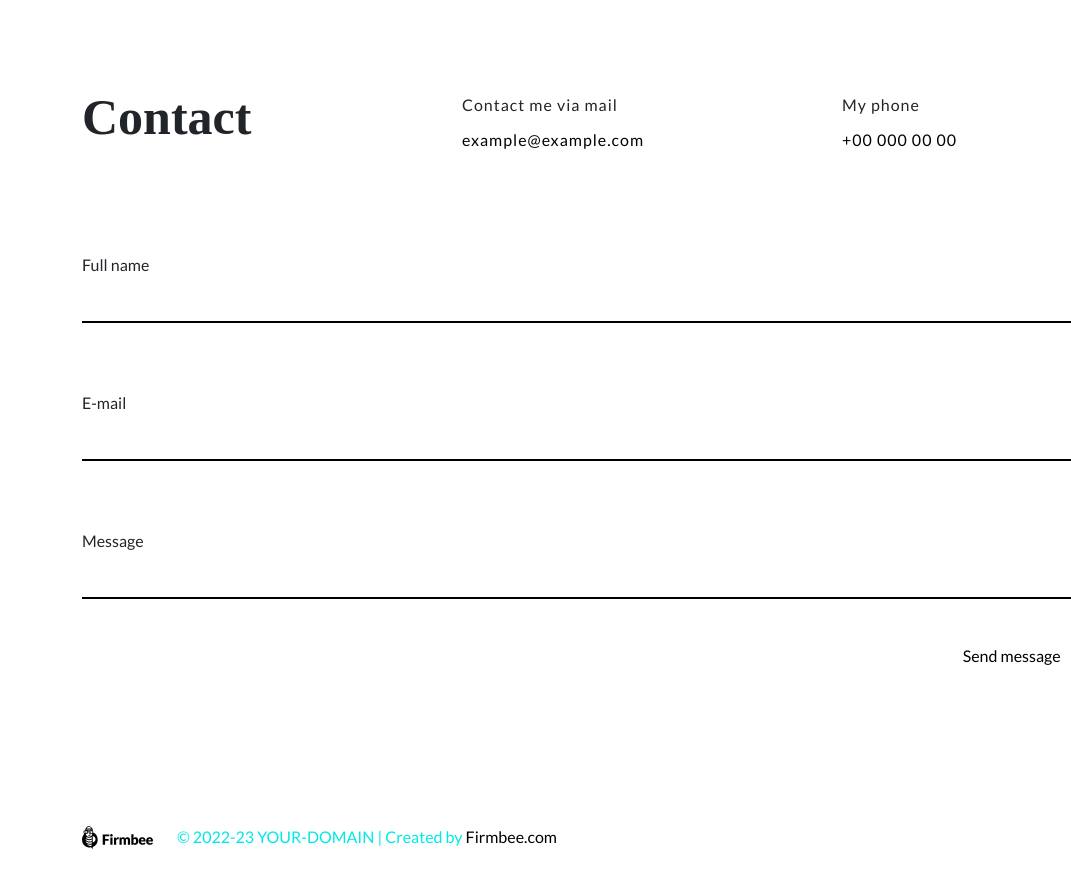
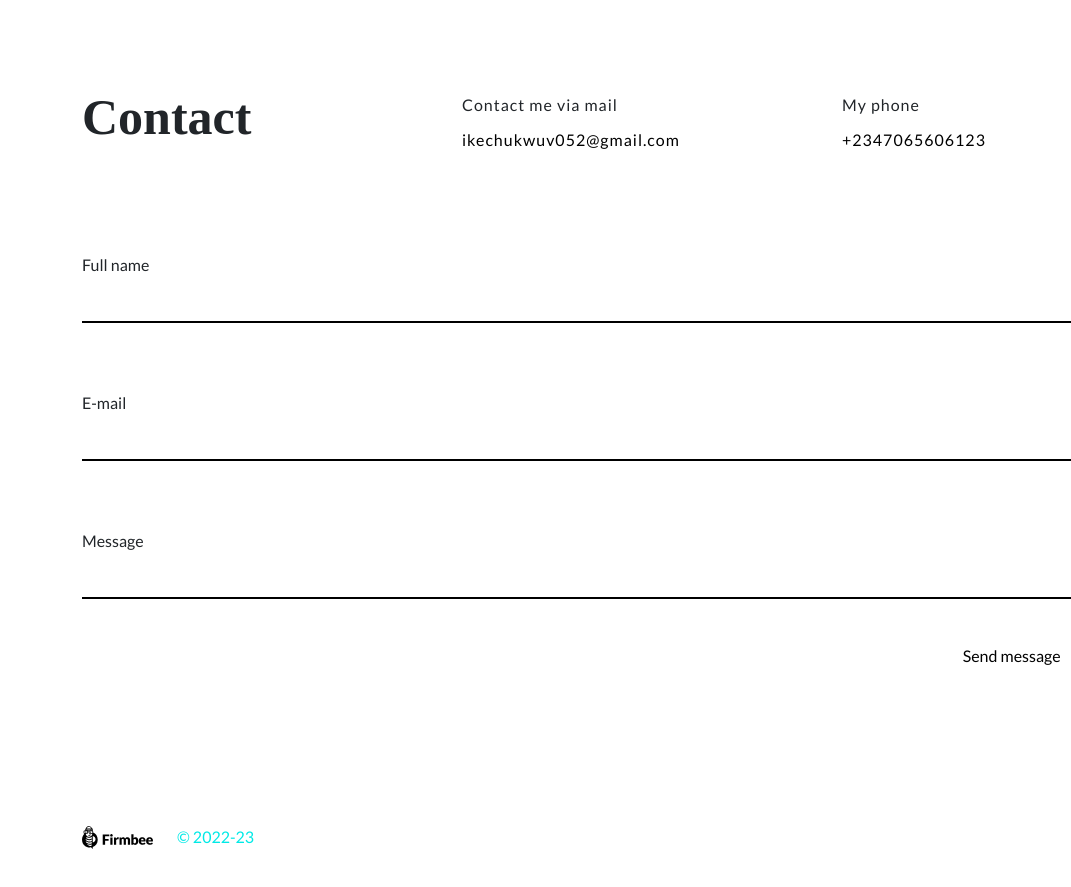
Before and after one commit to Victor070656/testgraphics, a plain HTML site: page index.html in a window 1280 px wide. Shown: the part 3580-4467 px from the top of the page, 0-1071 px from the left. Drawn offline with nearby package versions, Linux system fonts and the light colour scheme; files that its build step writes are made by us from their sources.

Commit message:
Update index.html

```diff
--- a/index.html
+++ b/index.html
@@ -464,18 +464,18 @@
                         <div class="col">
                             <p>
                                 Contact me via mail<br>
-                                <a href="mailto:example@example.com">example@example.com</a>
+                                <a href="mailto: ikechukwuv052@gmail.com">ikechukwuv052@gmail.com</a>
                             </p>
                         </div>
                         <div class="col">
                             <p>
                                 My phone <br>
-                                <a href="tel:+32-504-444-123">+00 000 00 00</a>
+                                <a href="tel:+2347065606123">+2347065606123</a>
                             </p>
                         </div>
                     </div>
                     <div class="contact-form col-12">
-                        <form action="mailto:example@example.com" method="post" class="needs-validation" novalidate>
+                        <form action="mailto: ikechukwuv052@gmail.com" method="post" class="needs-validation" novalidate>
                             <div class="form-group mt-5">
                                 <label class="col-12">Full name</label>
                                 <input class="col-12" type="text" id="fname" placeholder="Full name" name="fname"
@@ -517,9 +517,7 @@
                     <img src="img/icons/firmbee.svg" alt="firmbee">
                 </div>
                 <div class="col-5">
-                    <span>© 2022-23 YOUR-DOMAIN | Created by <a
-                            href="https://firmbee.com/solutions/free-invoicing-app-billing-software"
-                            title="Firmbee - Free Invoicing App" target="_blank">Firmbee.com</a></span>
+                    <span>© 2022-23</span>
                 </div>
             </div>
         </div>
```
